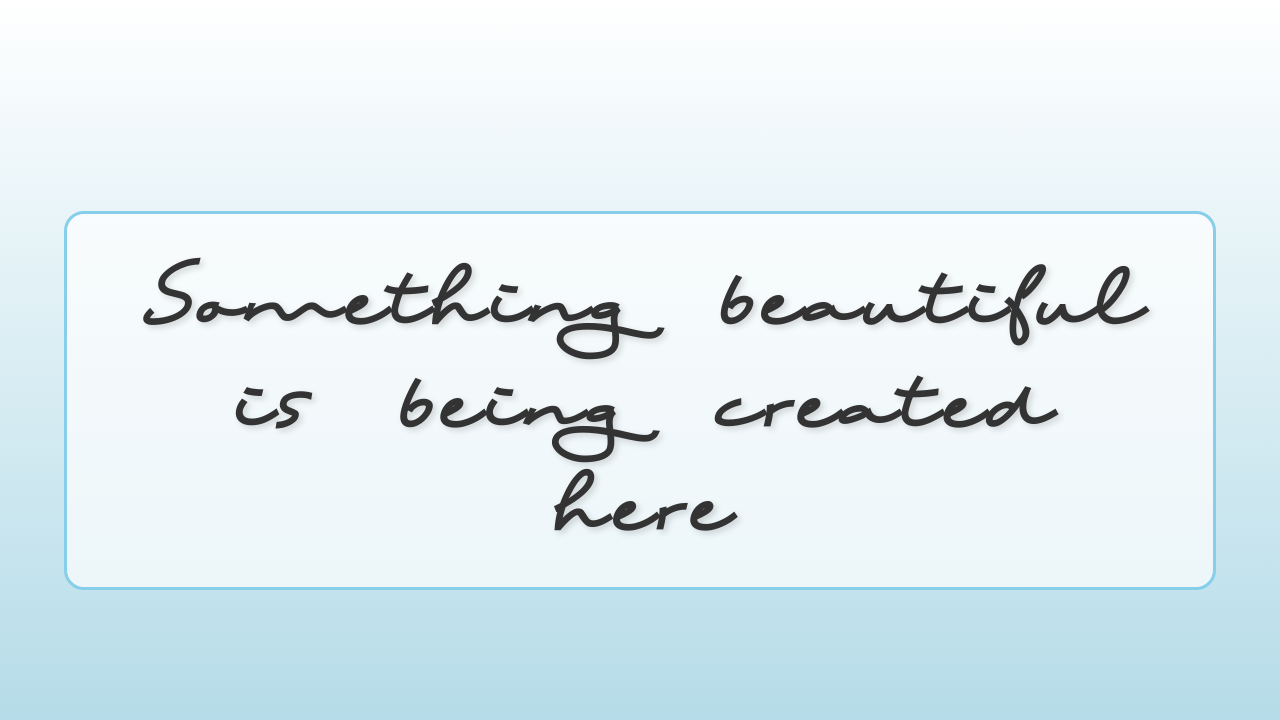
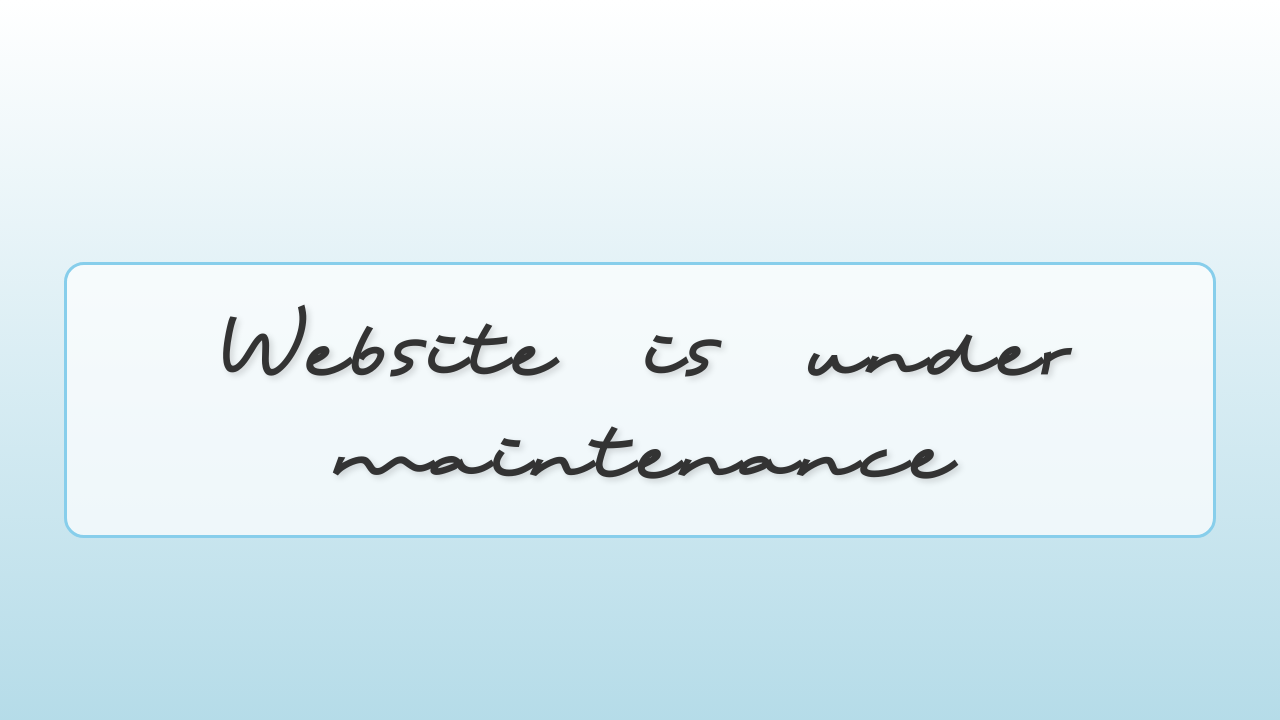
Before and after one commit to raimonvibe/intro-website, a plain HTML site: page index.html in a window 1280 px wide. Drawn offline with Linux system fonts and the light colour scheme.

Commit message:
Change title and heading for maintenance mode

```diff
--- a/index.html
+++ b/index.html
@@ -8,7 +8,7 @@
 
     <meta name="viewport" content="width=device-width, initial-scale=1.0">
 
-    <title>Beautiful Creation</title>
+    <title>Maintenance</title>
 
     <style>
 
@@ -120,7 +120,7 @@
 
 <body>
 
-    <h1>Something beautiful is being created here</h1>
+    <h1>Website is under maintenance</h1>
 
 </body>
 
```
